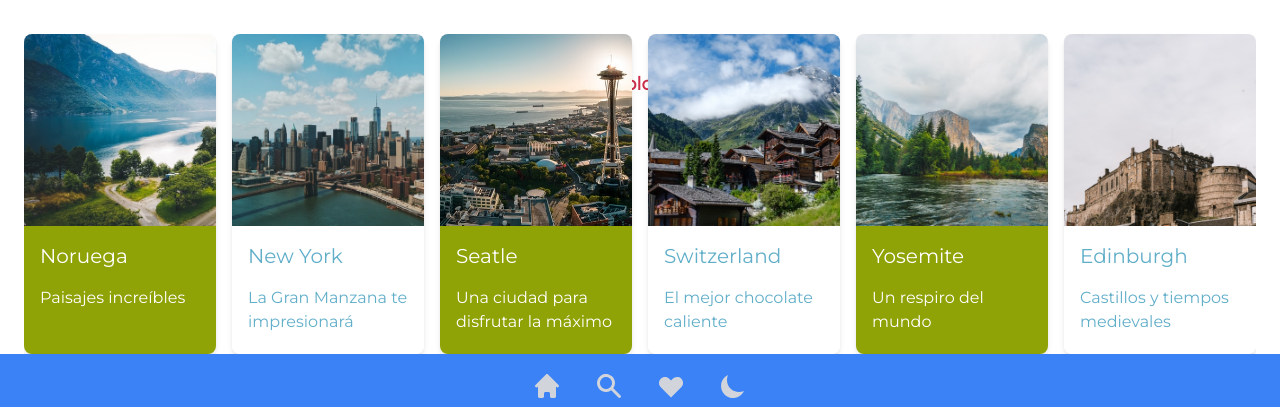
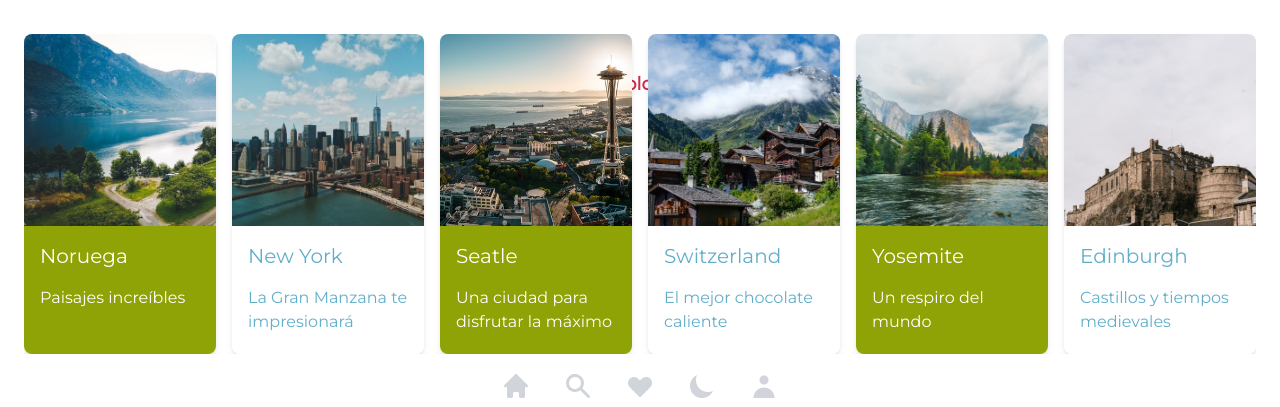
Before and after one commit to chriscodex/tailwindCSS-introduction, a website: page public/index.html in a window 1280 px wide. Shown: the part 382-789 px from the top of the page. Drawn offline with Linux system fonts and the light colour scheme.

Commit message:
tab bar color changed to white

```diff
--- a/public/index.html
+++ b/public/index.html
@@ -159,7 +159,7 @@
 
   <!-- Tab Bar -->
   <div id="tab-bar"
-    class="w-full h-16 bg-blue-500 fixed left-0 bottom-0 shadow-md flex space-x-8 items-center justify-center">
+    class="w-full h-16 bg-white fixed left-0 bottom-0 shadow-md flex space-x-8 items-center justify-center">
     <!-- Home Icon -->
     <a href="#home">
       <svg width="30" height="30" viewBox="0 0 20 20" fill="none" xmlns="http://www.w3.org/2000/svg">
@@ -179,14 +179,27 @@
     <!-- Rentas Recomendadas -->
     <a href="#recomendadas">
       <svg width="30" height="30" viewBox="0 0 20 20" fill="none" xmlns="http://www.w3.org/2000/svg">
-        <path class="fill-current text-gray-300" fill-rule="evenodd" clip-rule="evenodd" d="M3.172 5.17202C3.92211 4.42214 4.93934 4.00087 6 4.00087C7.06066 4.00087 8.07789 4.42214 8.828 5.17202L10 6.34302L11.172 5.17202C11.541 4.78998 11.9824 4.48525 12.4704 4.27561C12.9584 4.06598 13.4833 3.95563 14.0144 3.95102C14.5455 3.9464 15.0722 4.04761 15.5638 4.24873C16.0554 4.44986 16.502 4.74687 16.8776 5.12244C17.2532 5.49801 17.5502 5.94462 17.7513 6.4362C17.9524 6.92779 18.0536 7.45451 18.049 7.98562C18.0444 8.51674 17.934 9.04162 17.7244 9.52964C17.5148 10.0177 17.21 10.459 16.828 10.828L10 17.657L3.172 10.828C2.42212 10.0779 2.00085 9.06068 2.00085 8.00002C2.00085 6.93936 2.42212 5.92213 3.172 5.17202Z" fill="#3F3F46"/>
-        </svg>
+        <path class="fill-current text-gray-300" fill-rule="evenodd" clip-rule="evenodd"
+          d="M3.172 5.17202C3.92211 4.42214 4.93934 4.00087 6 4.00087C7.06066 4.00087 8.07789 4.42214 8.828 5.17202L10 6.34302L11.172 5.17202C11.541 4.78998 11.9824 4.48525 12.4704 4.27561C12.9584 4.06598 13.4833 3.95563 14.0144 3.95102C14.5455 3.9464 15.0722 4.04761 15.5638 4.24873C16.0554 4.44986 16.502 4.74687 16.8776 5.12244C17.2532 5.49801 17.5502 5.94462 17.7513 6.4362C17.9524 6.92779 18.0536 7.45451 18.049 7.98562C18.0444 8.51674 17.934 9.04162 17.7244 9.52964C17.5148 10.0177 17.21 10.459 16.828 10.828L10 17.657L3.172 10.828C2.42212 10.0779 2.00085 9.06068 2.00085 8.00002C2.00085 6.93936 2.42212 5.92213 3.172 5.17202Z"
+          fill="#3F3F46" />
+      </svg>
     </a>
+    <!-- Dark Mode button -->
     <button>
       <svg width="30" height="30" viewBox="0 0 29 29" fill="none" xmlns="http://www.w3.org/2000/svg">
-        <path class="fill-current text-gray-300" d="M25.0748 19.2748C22.9267 20.2465 20.5334 20.5405 18.214 20.1177C15.8945 19.6949 13.7589 18.5753 12.0918 16.9082C10.4246 15.241 9.30509 13.1055 8.88228 10.786C8.45946 8.46654 8.75347 6.0733 9.72512 3.92514C8.01494 4.69801 6.51777 5.87422 5.36208 7.35288C4.20638 8.83154 3.42666 10.5685 3.08979 12.4147C2.75293 14.261 2.86898 16.1614 3.428 17.9529C3.98702 19.7444 4.97232 21.3736 6.29935 22.7006C7.62639 24.0276 9.25556 25.0129 11.0471 25.572C12.8386 26.131 14.739 26.247 16.5852 25.9102C18.4315 25.5733 20.1684 24.7936 21.6471 23.6379C23.1257 22.4822 24.302 20.985 25.0748 19.2748V19.2748Z" fill="#CC2D4A"/>
-        </svg>
+        <path class="fill-current text-gray-300"
+          d="M25.0748 19.2748C22.9267 20.2465 20.5334 20.5405 18.214 20.1177C15.8945 19.6949 13.7589 18.5753 12.0918 16.9082C10.4246 15.241 9.30509 13.1055 8.88228 10.786C8.45946 8.46654 8.75347 6.0733 9.72512 3.92514C8.01494 4.69801 6.51777 5.87422 5.36208 7.35288C4.20638 8.83154 3.42666 10.5685 3.08979 12.4147C2.75293 14.261 2.86898 16.1614 3.428 17.9529C3.98702 19.7444 4.97232 21.3736 6.29935 22.7006C7.62639 24.0276 9.25556 25.0129 11.0471 25.572C12.8386 26.131 14.739 26.247 16.5852 25.9102C18.4315 25.5733 20.1684 24.7936 21.6471 23.6379C23.1257 22.4822 24.302 20.985 25.0748 19.2748V19.2748Z"
+          fill="#CC2D4A" />
+      </svg>
     </button>
+    <!-- User -->
+    <a href="">
+      <svg width="30" height="30" viewBox="0 0 20 20" fill="none" xmlns="http://www.w3.org/2000/svg">
+        <path class="fill-current text-gray-300" fill-rule="evenodd" clip-rule="evenodd"
+          d="M10 9C10.7956 9 11.5587 8.68393 12.1213 8.12132C12.6839 7.55871 13 6.79565 13 6C13 5.20435 12.6839 4.44129 12.1213 3.87868C11.5587 3.31607 10.7956 3 10 3C9.20435 3 8.44129 3.31607 7.87868 3.87868C7.31607 4.44129 7 5.20435 7 6C7 6.79565 7.31607 7.55871 7.87868 8.12132C8.44129 8.68393 9.20435 9 10 9ZM3 18C3 17.0807 3.18106 16.1705 3.53284 15.3212C3.88463 14.4719 4.40024 13.7003 5.05025 13.0503C5.70026 12.4002 6.47194 11.8846 7.32122 11.5328C8.1705 11.1811 9.08075 11 10 11C10.9193 11 11.8295 11.1811 12.6788 11.5328C13.5281 11.8846 14.2997 12.4002 14.9497 13.0503C15.5998 13.7003 16.1154 14.4719 16.4672 15.3212C16.8189 16.1705 17 17.0807 17 18H3Z"
+          fill="#3F3F46" />
+      </svg>
+    </a>
   </div>
 </body>
 
```
